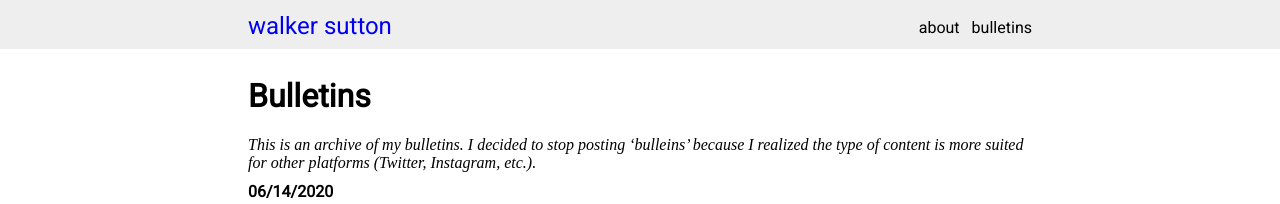
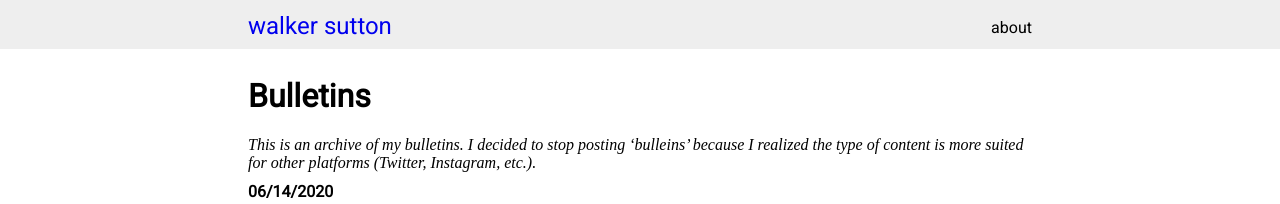
Before and after one commit to walkersutton/walkersutton.github.io, a Jekyll site: the page built from bulletins.md, in a window 1280 px wide. Shown: the top 204 px of the page. Built offline with Jekyll 4.4.1, drawn with Linux system fonts in a browser that asks for light colours; some web fonts are replaced.

Commit message:
fix list and modify nav bar

```diff
--- a/_includes/header.html
+++ b/_includes/header.html
@@ -11,7 +11,7 @@
           {%- for path in page_paths -%}
             {%- assign page = site.pages | where: "path", path | first -%}
             <!-- might be a better way to ignore certain pages in navbar -->
-            {%- if page.title and page.url != "/" -%}
+            {%- if page.title and page.url != "/" and page.url != "/bulletins" -%}
             <li><a href="{{ page.url | relative_url }}">{{ page.title | escape }}</a></li>
             {%- endif -%}
           {%- endfor -%}
```
Also changed, not shown: _includes/blog-short.html (+4 -4 lines).
